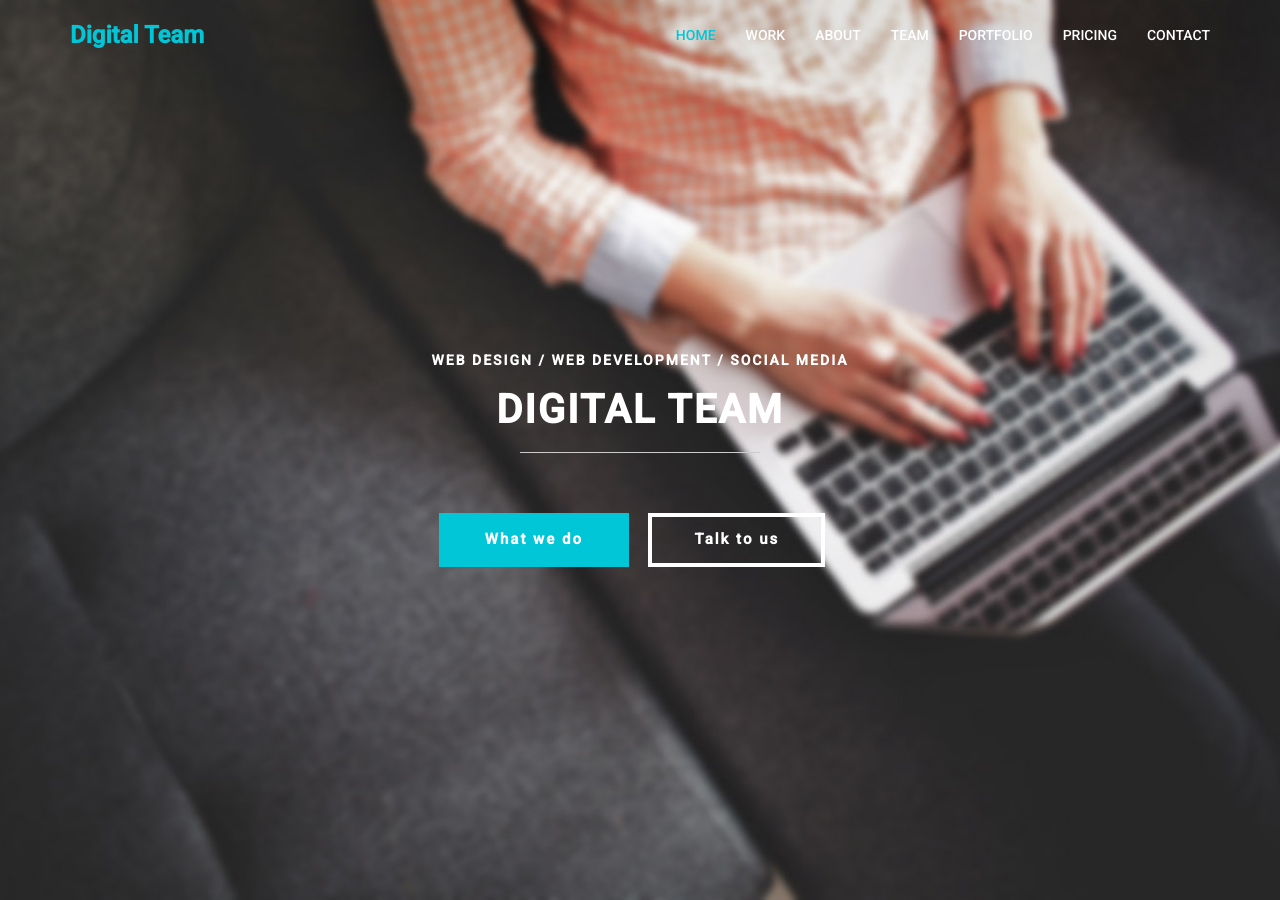
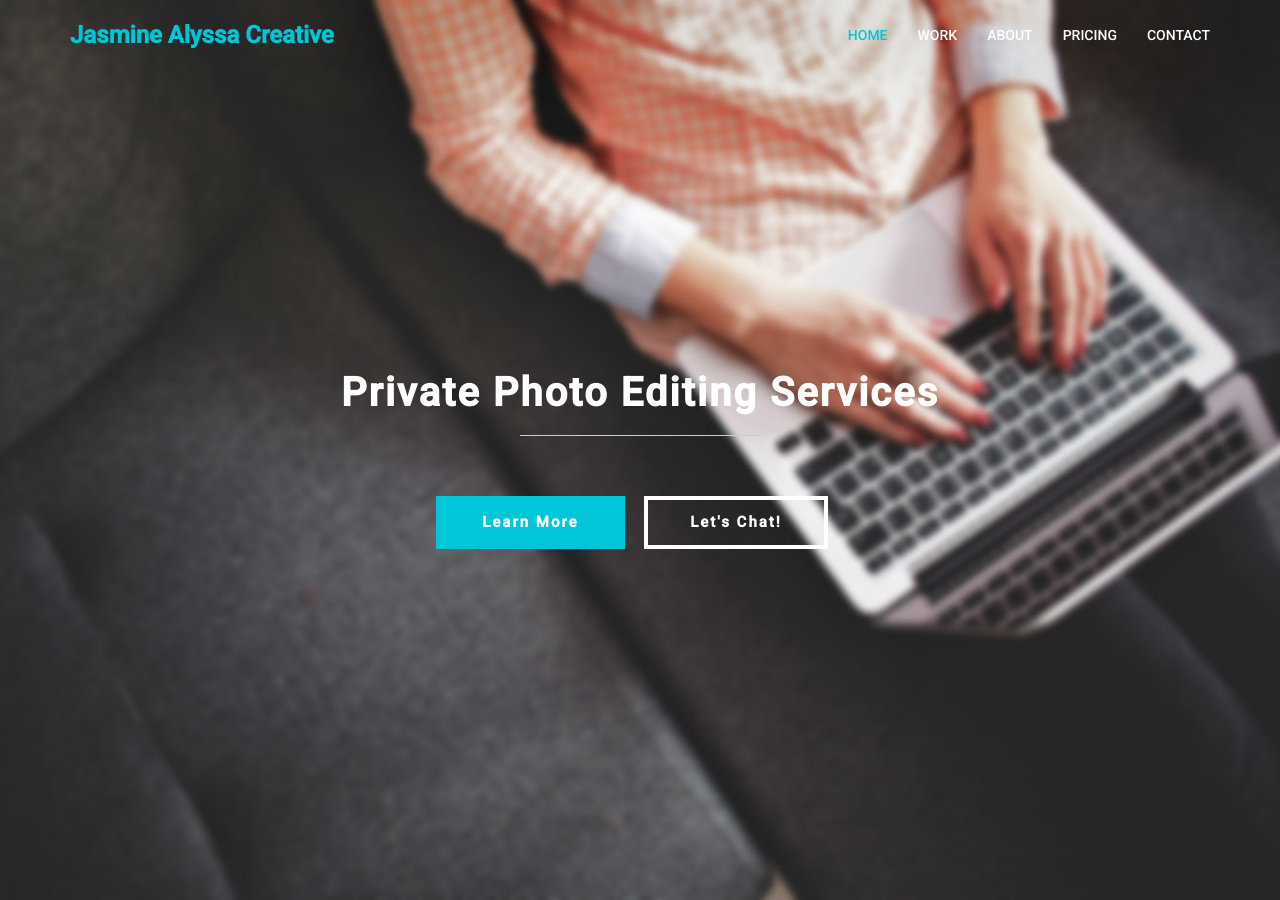
Before and after one commit to jasminealyssa/jasminealyssa.github.io, a Jekyll site: the page index.html, which Jekyll copies as it is, in a window 1280 px wide and 900 px high. Built offline with Jekyll 4.4.1, drawn with Linux system fonts in a browser that asks for light colours.

Commit message:
text changes

```diff
--- a/index.html
+++ b/index.html
@@ -52,15 +52,15 @@ http://www.tooplate.com/view/2075-digital-team
 				<span class="icon icon-bar"></span>
 				<span class="icon icon-bar"></span>
 			</button>
-			<a href="#" class="navbar-brand">Digital Team</a>
+			<a href="#" class="navbar-brand">Jasmine Alyssa Creative</a>
 		</div>
 		<div class="collapse navbar-collapse">
 			<ul class="nav navbar-nav navbar-right">
 				<li><a href="#home" class="smoothScroll">HOME</a></li>
 				<li><a href="#work" class="smoothScroll">WORK</a></li>
 				<li><a href="#about" class="smoothScroll">ABOUT</a></li>
-				<li><a href="#team" class="smoothScroll">TEAM</a></li>
-				<li><a href="#portfolio" class="smoothScroll">PORTFOLIO</a></li>
+				<!--<li><a href="#team" class="smoothScroll">TEAM</a></li>
+				<li><a href="#portfolio" class="smoothScroll">PORTFOLIO</a></li>-->
 				<li><a href="#pricing" class="smoothScroll">PRICING</a></li>
 				<li><a href="#contact" class="smoothScroll">CONTACT</a></li>
 			</ul>
@@ -73,17 +73,18 @@ http://www.tooplate.com/view/2075-digital-team
 	<div class="container">
 		<div class="row">
 			<div class="col-md-12 col-sm-12">
-				<h3>WEB DESIGN / WEB DEVELOPMENT / SOCIAL MEDIA</h3>
-				<h1>DIGITAL TEAM</h1>
+				<!--<h3>WEB DESIGN / WEB DEVELOPMENT / SOCIAL MEDIA</h3>-->
+				<h1>Private Photo Editing Services</h1>
 				<hr>
-				<a href="#work" class="smoothScroll btn btn-danger">What we do</a>
-				<a href="#contact" class="smoothScroll btn btn-default">Talk to us</a>
+				<a href="#work" class="smoothScroll btn btn-danger">Learn More</a>
+				<a href="#contact" class="smoothScroll btn btn-default">Let's Chat!</a>
 			</div>
 		</div>
 	</div>
 </section>
 
 <!-- work section -->
+
 <section id="work">
 	<div class="container">
 		<div class="row">
@@ -106,7 +107,7 @@ http://www.tooplate.com/view/2075-digital-team
 					<hr>
 					<p>Digital Team is free responsive Bootstrap v3.3.5 layout from <a rel="nofollow" href="http://www.tooplate.com" target="_parent">Tooplate</a>. Images are from <a rel="nofollow" href="http://pixabay.com" target="_parent">Pixabay</a> free photo website.</p>
 			</div>-->
-			<div class="col-lg-4 col-md-4 col-sm-4 wow fadeInUp" data-wow-delay="1s">
+			<div class="col-md-12 col-sm-12 wow fadeInUp" data-wow-delay="1s">
 				<i class="icon-laptop medium-icon"></i>
 					<h3>Private Editing Services</h3>
 					<hr>
```
